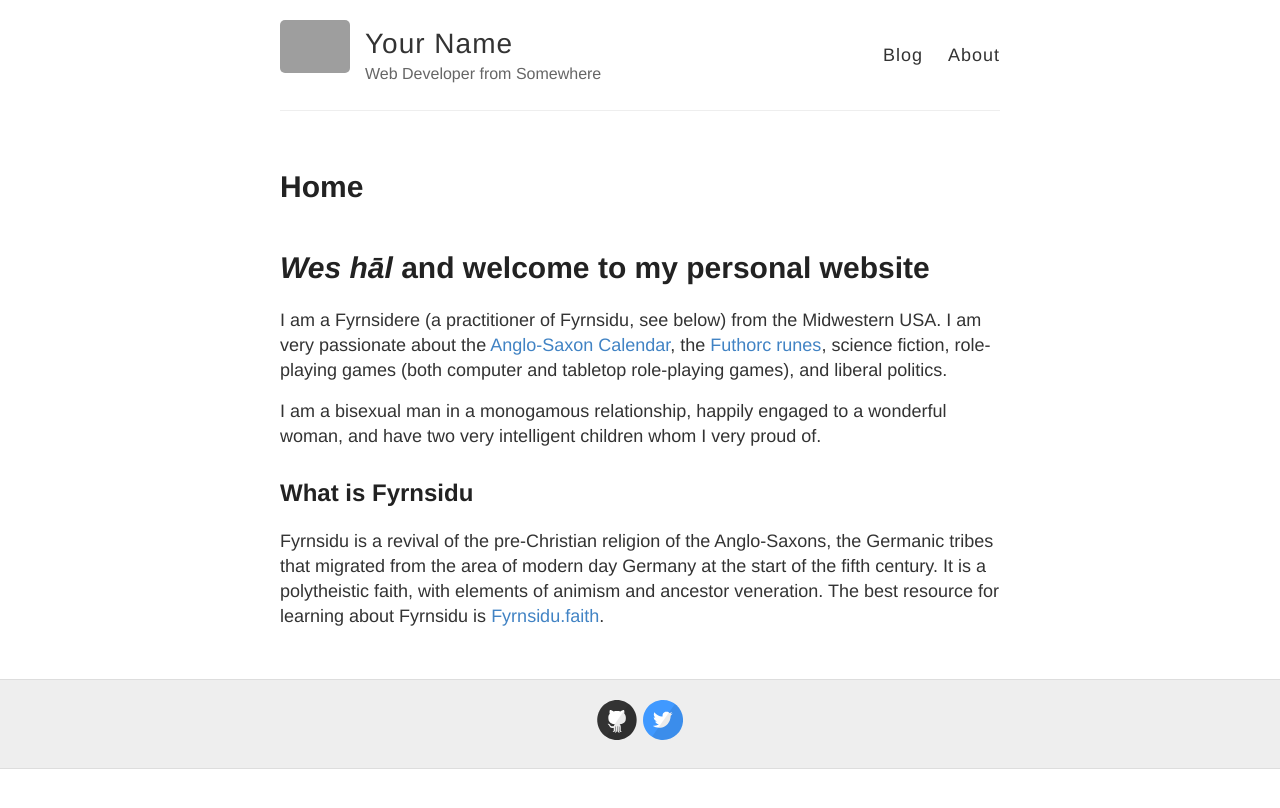
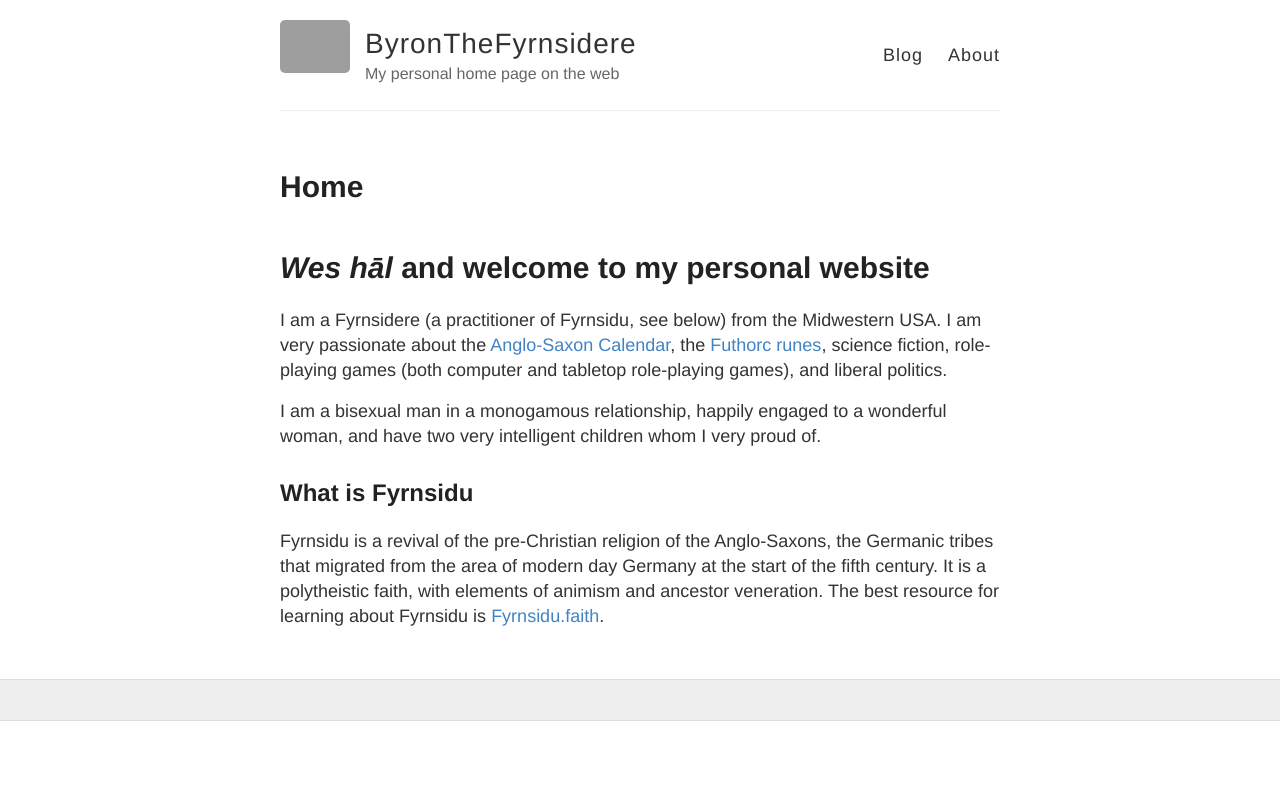
Before and after one commit to byronpendason/byronpendason.github.io, a Jekyll site: the page built from index.md, in a window 1280 px wide. Shown: the top 808 px of the page. Built offline with Jekyll 4.4.1, drawn with Linux system fonts in a browser that asks for light colours; our own code applies the rules of GitHub Pages for plain Markdown files; some of the changed lines change nothing that is shown; grey boxes are pictures that could not be loaded.

Commit message:
Update _config.yml

```diff
--- a/_config.yml
+++ b/_config.yml
@@ -3,10 +3,10 @@
 #
 
 # Name of your site (displayed in the header)
-name: Your Name
+name: ByronTheFyrnsidere
 
 # Short bio or description (displayed in the header)
-description: Web Developer from Somewhere
+description: My personal home page on the web
 
 # URL of your avatar or profile pic (you could use your GitHub profile pic)
 avatar: https://raw.githubusercontent.com/barryclark/jekyll-now/master/images/jekyll-logo.png
@@ -15,39 +15,9 @@ avatar: https://raw.githubusercontent.com/barryclark/jekyll-now/master/images/je
 # Flags below are optional
 #
 
-# Includes an icon in the footer for each username you enter
-footer-links:
-  dribbble:
-  email:
-  facebook:
-  flickr:
-  github: barryclark/jekyll-now
-  instagram:
-  linkedin:
-  pinterest:
-  rss: # just type anything here for a working RSS icon
-  twitter: jekyllrb
-  stackoverflow: # your stackoverflow profile, e.g. "users/50476/bart-kiers"
-  youtube: # channel/<your_long_string> or user/<user-name>
-  googleplus: # anything in your profile username that comes after plus.google.com/
-
-
-# Enter your Disqus shortname (not your username) to enable commenting on posts
-# You can find your shortname on the Settings page of your Disqus account
-disqus:
-
-# Enter your Google Analytics web tracking code (e.g. UA-2110908-2) to activate tracking
-google_analytics:
-
 # Your website URL (e.g. http://barryclark.github.io or http://www.barryclark.co)
 # Used for Sitemap.xml and your RSS feed
-url:
-
-# If you're hosting your site at a Project repository on GitHub pages
-# (http://yourusername.github.io/repository-name)
-# and NOT your User repository (http://yourusername.github.io)
-# then add in the baseurl here, like this: "/repository-name"
-baseurl: ""
+url: https://byronthefyrnsidere.github.io/
 
 #
 # !! You don't need to change any of the configuration flags below !!
```
